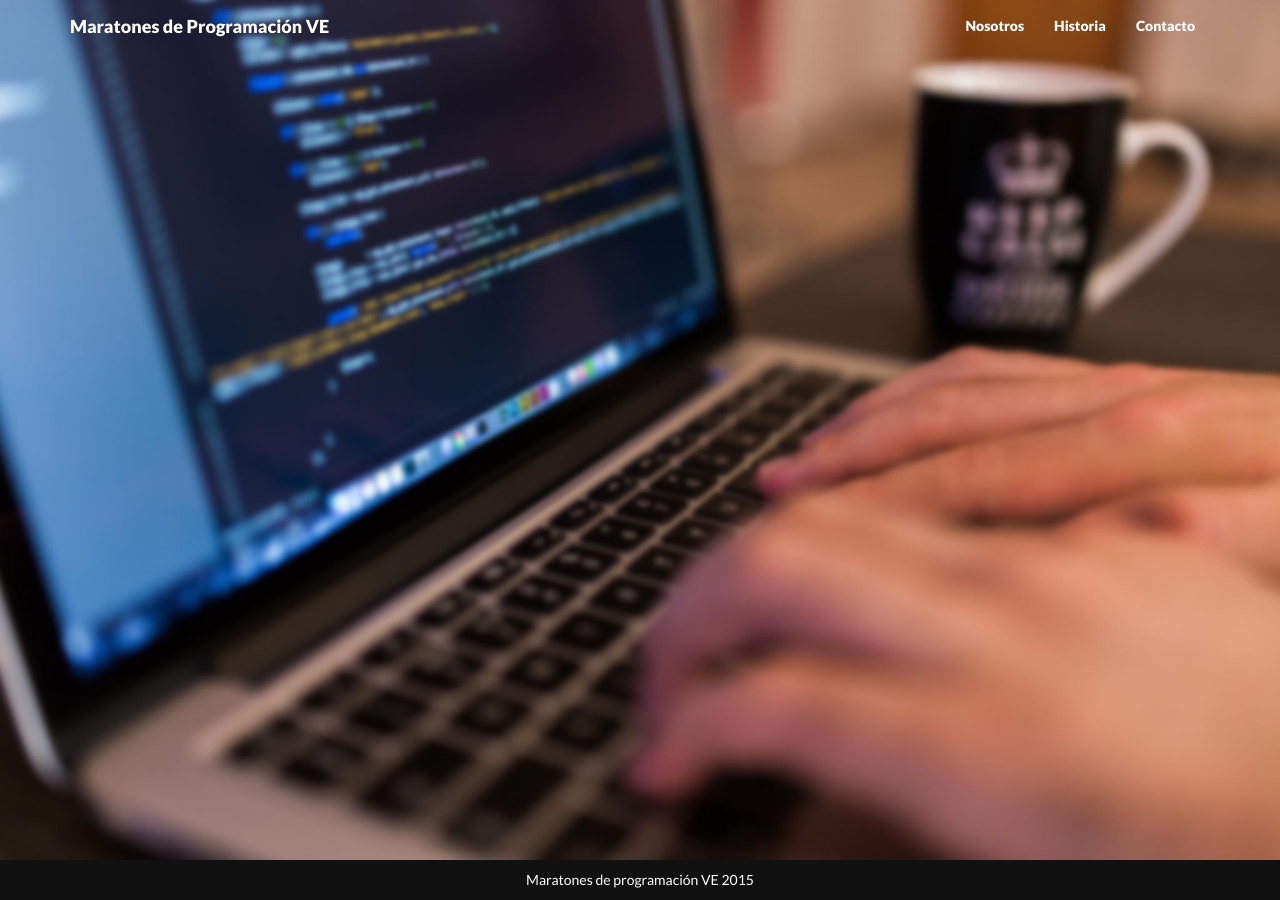
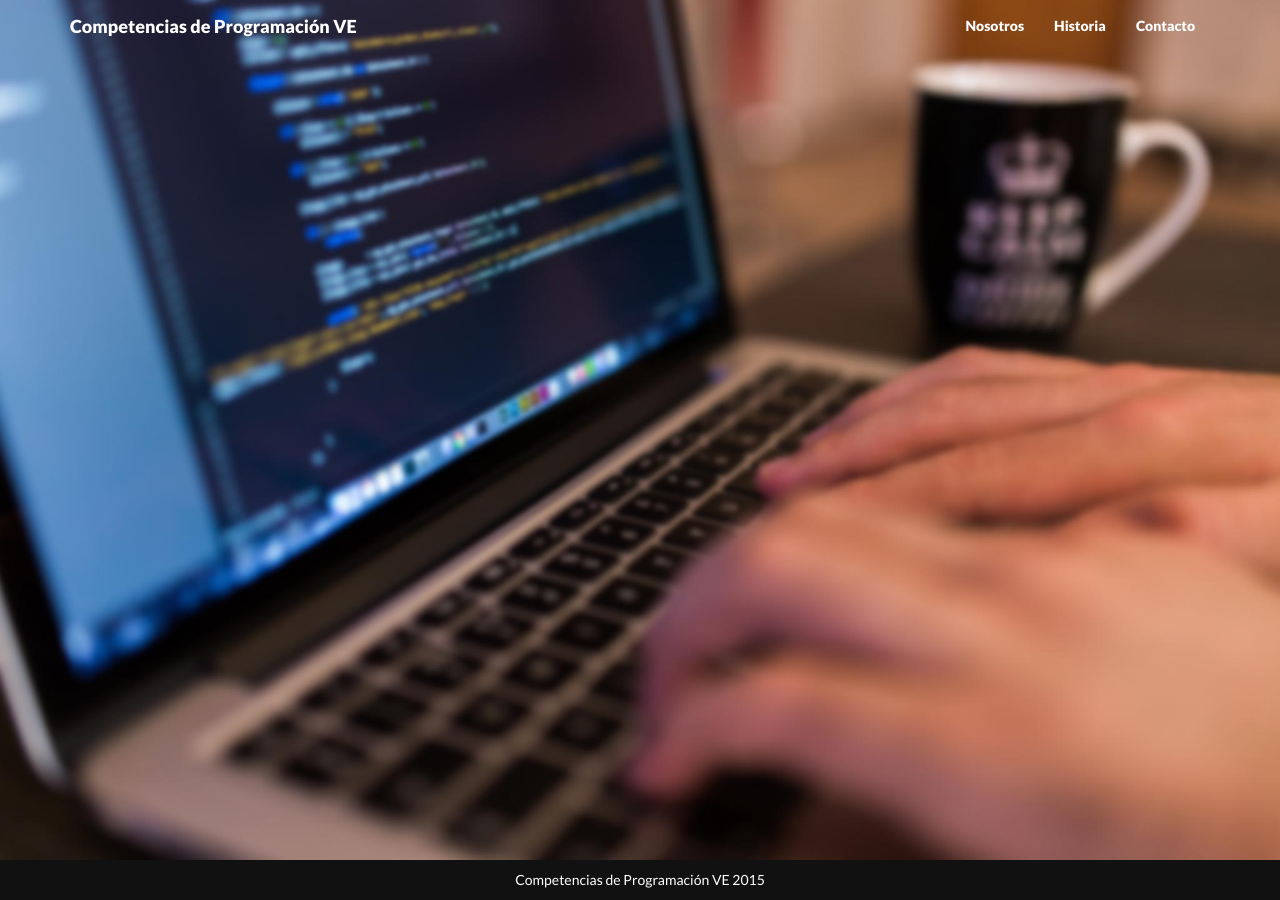
Before and after one commit to CompetenciasVE/CompetenciasVE.github.io, a Jekyll site: the page built from index.html, in a window 1280 px wide and 900 px high, scrolled down 40 px. Built offline with Jekyll 4.4.1, drawn with Linux system fonts in a browser that asks for light colours; nearby versions of some CDN libraries.

Commit message:
Cambio de Maratones a Competencias

```diff
--- a/_config.yml
+++ b/_config.yml
@@ -6,7 +6,7 @@
 # 'jekyll serve'. If you change this file, please restart the server process.
 
 # Site settings
-title: Maratones de Programación VE
+title: Competencias de Programación VE
 email: your-email@domain.com
 description: > # this means to ignore newlines until "baseurl:"
   Write an awesome description for your new site here. You can edit this
--- a/_includes/footer.html
+++ b/_includes/footer.html
@@ -1,3 +1,3 @@
 <footer>
-  Maratones de programación VE 2015
+  {{site.title}} 2015
 </footer>
```
